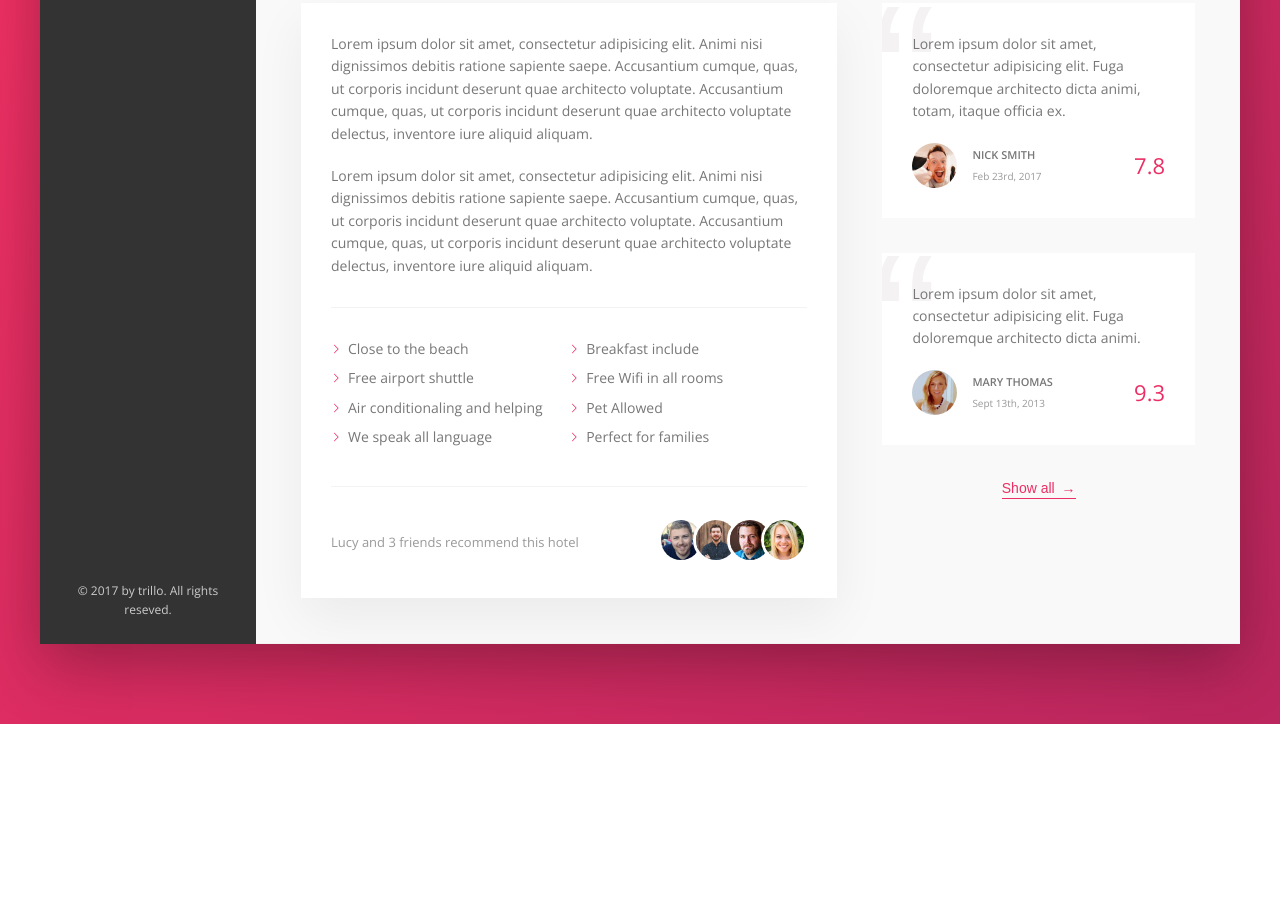
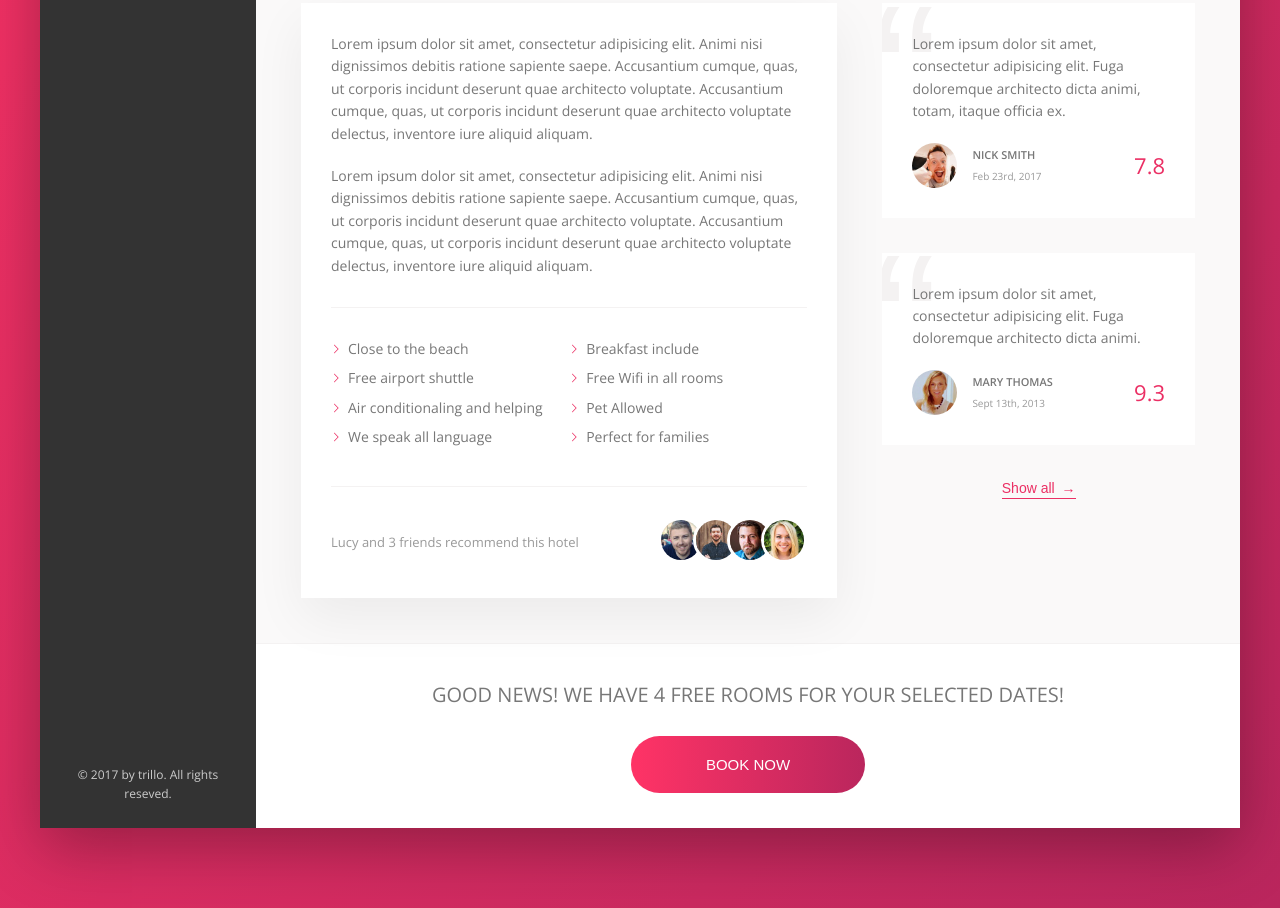
Before and after one commit to mateovelilla/advanced_css_sass_with_flexbox_grid_animations, a website: page Trillo/index.html in a window 1280 px wide. Shown: the part 644-1552 px from the top of the page. Before the commit the page ends 1368 px from the top, so only its background shows below. Drawn offline with nearby package versions, Linux system fonts and the light colour scheme.

Commit message:
✨ Building the CTA (CALL TO ACTION) section

```diff
--- a/Trillo/index.html
+++ b/Trillo/index.html
@@ -194,6 +194,15 @@
                             <button class="btn-inline"> Show all <span>&rarr;</span></button>
                         </div>
                     </div>
+                    <div class="cta">
+                        <h2 class="cta__book-now">
+                            Good news! We have 4 free rooms for your selected dates!
+                        </h2>
+                        <button class="btn">
+                            <span class="btn__visible">Book now</span>
+                            <span class="btn__invisible">Only 4 rooms left</span>
+                        </button>
+                    </div>
                 </main>
             </div>
         </div>
--- a/Trillo/sass/_components.scss
+++ b/Trillo/sass/_components.scss
@@ -411,10 +411,73 @@
         top: -2.75rem;
         left: -1rem;
         line-height: 1;
-        font-size: 20rem;
+         font-size: 20rem;
         color: var(--color-grey-light-2);
         font-family: sans-serif;
         z-index: 1;
     }
 
 }
+
+////////////////////////////////////////
+/// CALL TO ACTION
+///
+.cta {
+    padding: 3.5rem;
+    text-align: center;
+
+    &__book-now {
+        font-size: 2rem;
+        font-weight: 300;
+        text-transform: uppercase;
+        margin-bottom: 2.5rem;
+    }
+}
+
+////////////////////////////////////////
+/// CALL TO ACTION BUTTON
+///
+.btn {
+    font-size: 1.5rem;
+    font-weight: 300;
+    text-transform: uppercase;
+    border-radius: 100px;
+    border: none;
+    background-image: linear-gradient(to right, var(--color-primary-light), var(--color-primary-dark));
+    color: #fff;
+    position: relative;
+    overflow: hidden;
+    cursor: pointer;
+
+    & > * {
+        display: inline-block;
+        height: 100%;
+        width: 100%;
+        transition: all .2s;
+    }
+
+    &__visible {
+        padding: 2rem 7.5rem;
+    }
+    &__invisible {
+        position: absolute;
+        padding: 2rem 0;
+        left: 0;
+        top: -100%;
+    }
+    &:hover {
+        background-image: linear-gradient(to left, var(--color-primary-light), var(--color-primary-dark));
+
+    }
+    &:hover &__visible {
+        transform: translateY(100%);
+    }
+
+    &:hover &__invisible {
+        top:0;
+    }
+    &:focus {
+        outline: none;
+        animation: pulsate 1s infinite;
+    }
+}
```
Also changed, not shown: Trillo/css/style.css.
